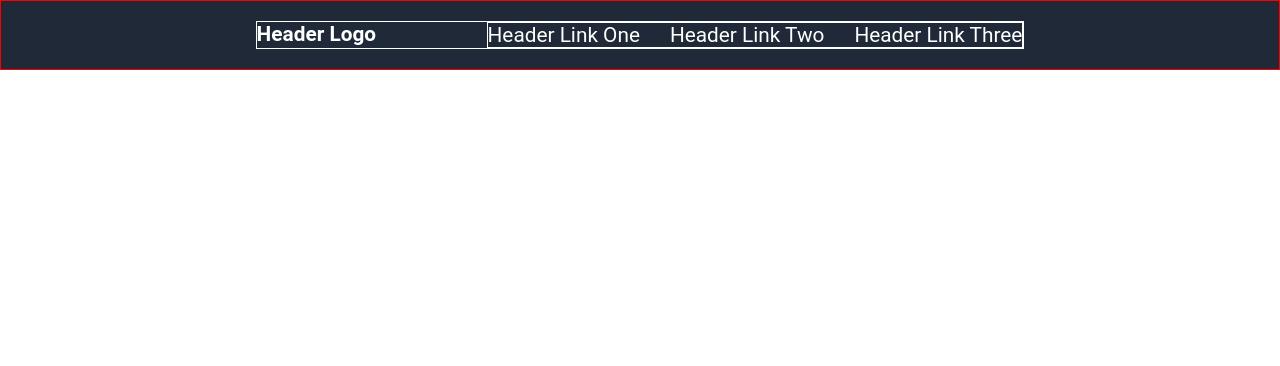
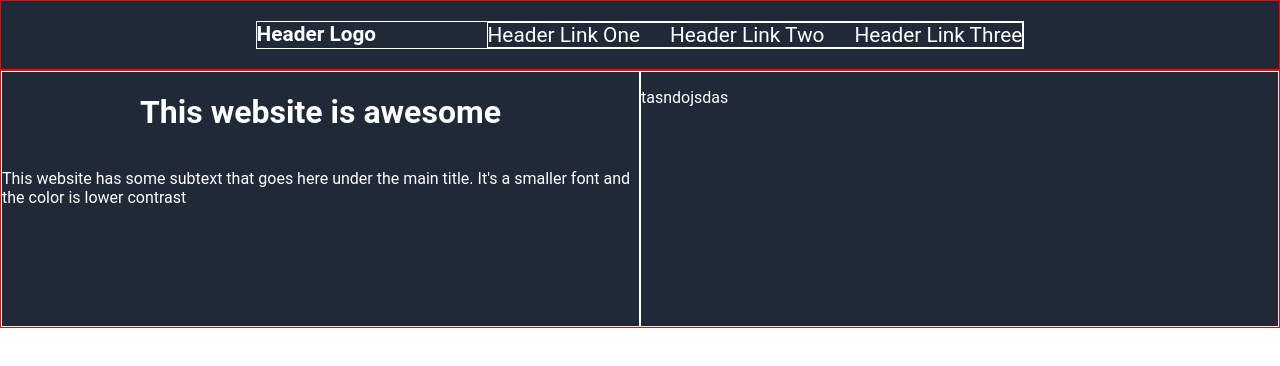
Before and after one commit to jesrha/land, a plain HTML site: page index.html in a window 1280 px wide. Drawn offline with Linux system fonts and the light colour scheme.

Commit message:
Partly finished the top side

```diff
--- a/index.html
+++ b/index.html
@@ -17,5 +17,23 @@
                 </div>
             </div>
         </div>
+
+        <div class="top-flex-container">
+            <div class="left">
+                <div class="title">
+                    <h1>This website is awesome</h1>
+                </div>
+                <div class="subtext">
+                    <p>
+                        This website has some subtext that goes here under the
+                        main title. It's a smaller font and the color is lower contrast
+                    </p>
+                </div>
+            </div>
+            <div class="right">
+                <p>tasndojsdas</p>
+                <img>
+            </div>
+        </div>
     </body>
 </html>
--- a/styles.css
+++ b/styles.css
@@ -35,3 +35,26 @@ body {
     display: flex;
     gap: 30px;
 }
+
+.top-flex-container {
+    background-color: #1f2937;
+    border: 1px solid red;
+    display: flex;
+    color: white;
+    justify-content: center;
+    height: 32vh;
+}
+
+.left {
+    display: flex;
+    border: 1px solid white;
+    width: 50%;
+    align-items: center;
+    flex-direction: column;
+}
+
+.right {
+    display: flex;
+    border: 1px solid white;
+    width: 50%;
+}
```
